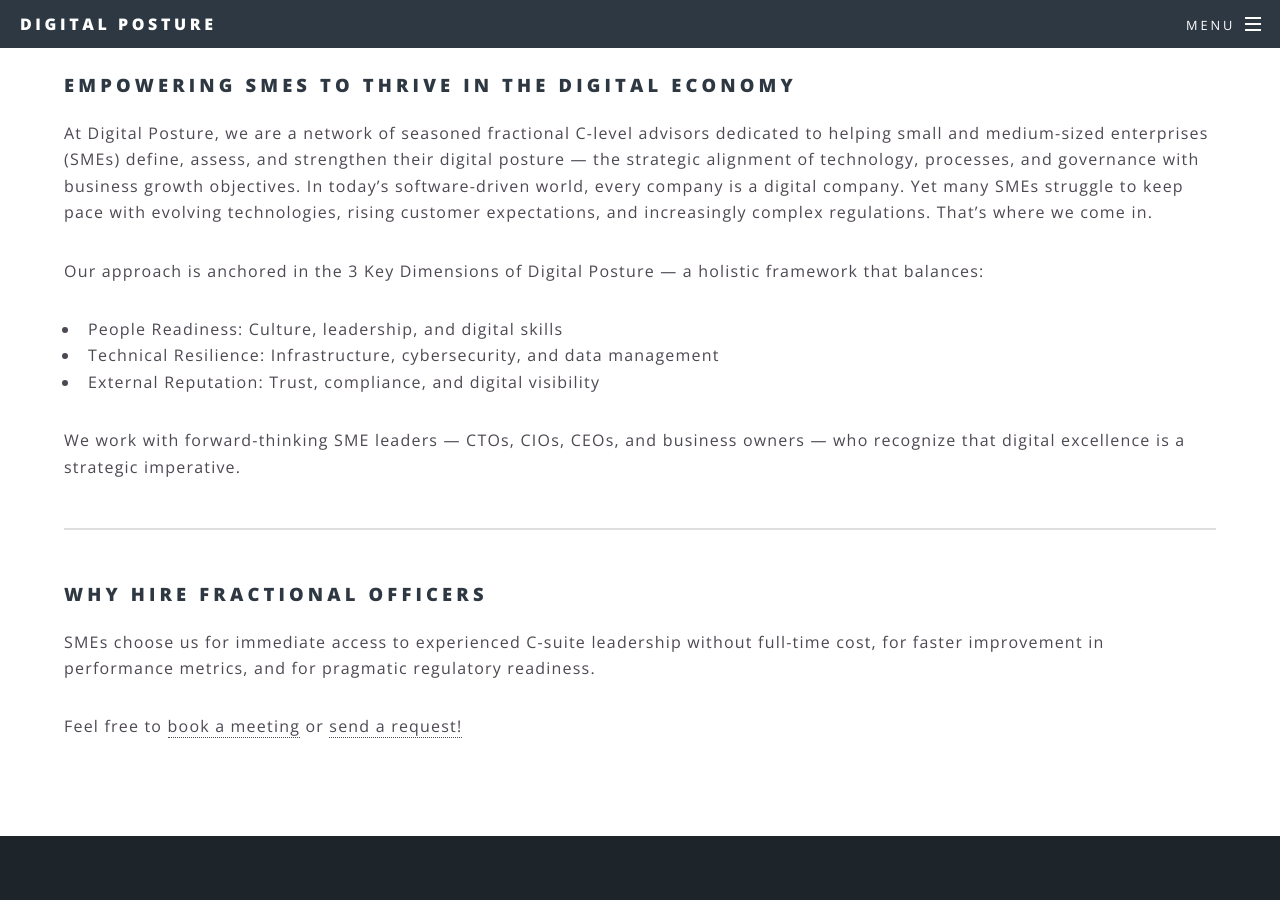
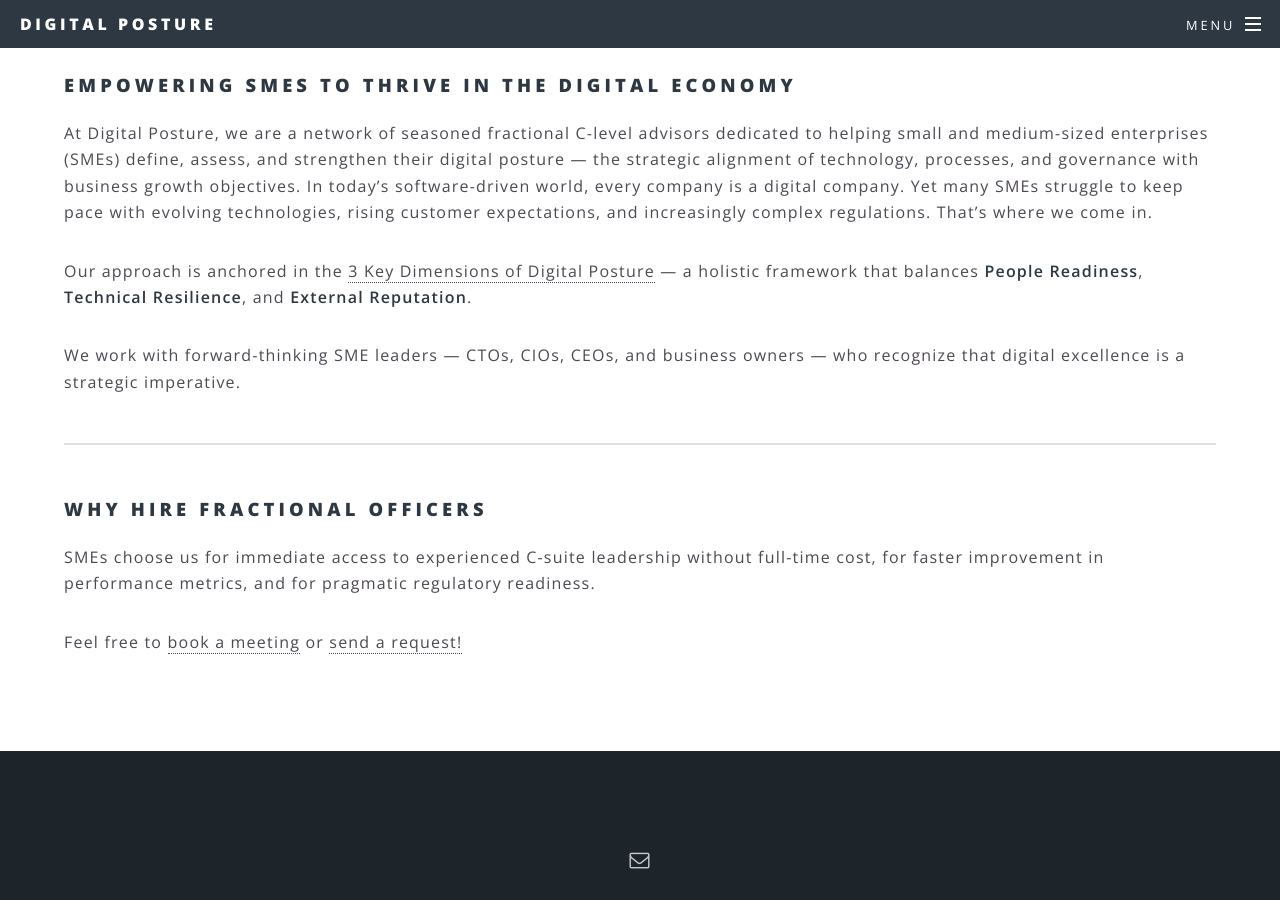
Before and after one commit to mixxr/mixxr.github.io, a Jekyll site: the page built from 0about-us.html, in a window 1280 px wide and 900 px high, scrolled down 420 px. Built offline with Jekyll 4.4.1, drawn with Linux system fonts in a browser that asks for light colours.

Commit message:
about-us 2

```diff
--- a/about-us.html
+++ b/0about-us.html
@@ -12,15 +13,8 @@
 		In today’s software-driven world, every company is a digital company. Yet many SMEs struggle to keep pace with
 		evolving technologies, rising customer expectations, and increasingly complex regulations. That’s where we come
 		in.</p>
-	<p>Our approach is anchored in the 3 Key Dimensions of Digital Posture — a holistic framework that balances:
-	<ul>
-		<li>People Readiness: Culture, leadership, and digital skills</li>
-		<li> Technical Resilience: Infrastructure, cybersecurity, and data management
-		</li>
-		<li>
-			External Reputation: Trust, compliance, and digital visibility
-		</li>
-	</ul>
+	<p>Our approach is anchored in the <a href="{{ site.lang }}{% link 3dimensions.html%}">3 Key Dimensions of Digital Posture</a> — a holistic framework that balances
+		<b>People Readiness</b>, <b>Technical Resilience</b>, and <b>External Reputation</b>.
 	</p>
 	<p>We work with forward-thinking SME leaders — CTOs, CIOs, CEOs, and business owners — who recognize that digital excellence is a strategic imperative.</p>
 	<hr />
@@ -28,6 +22,6 @@
 <section>
 	<h3>Why hire fractional Officers</h3>
 	<p>SMEs choose us for immediate access to experienced C-suite leadership without full-time cost, for faster improvement in performance metrics, and for pragmatic regulatory readiness.</p>
-	<p>Feel free to <a href="{% link book-meeting.html %}">book a meeting</a> or <a
-			href="{% link index.html %}#cta">send a request!</a></p>
+	<p>Feel free to <a href="{{site.lang}}{% link book-meeting.html %}">book a meeting</a> or <a
+			href="{{site.lang}}{% link index.html %}#cta">send a request!</a></p>
 </section>
--- a/3dimensions.html
+++ b/3dimensions.html
@@ -3,6 +3,7 @@
 title: Three Dimensions
 subtitle: An Overview of the 3 Dimensions of Digital Posture
 permalink: /3dimensions
+date: 2025-10-11
 ---
 			<section>
 				<p>The Digital Posture refers to the overall readiness, maturity, and resilience of an organization’s digital capabilities. Think of it as the organization’s “stance” in the digital economy—how well it can leverage technology to achieve strategic goals, adapt to disruption, and remain competitive.</p>
--- a/book-meeting.html
+++ b/book-meeting.html
@@ -3,6 +3,7 @@
 title: Book a free meeting
 subtitle: this is a 30 minutes free meeting to discuss your needs about the digital posture
 permalink: /book-meeting
+date: 2025-10-12
 ---
 	<!-- Calendly inline widget begin -->
 	 <main>
--- a/index.html
+++ b/index.html
@@ -74,9 +74,9 @@
 				<h2>How we can help</h2>
 			</div>
 			<div class="content">
-				<p>We are a network of fractional C-level advisors who support SMEs in defining and adopting the right digital posture
+				<p><a href="{{site.lang}}{% link 0about-us.html%}">We are</a> a network of fractional C-level advisors who support SMEs in defining and adopting the right digital posture
 					aligned with their growth objectives. Through a structured process — including interviews, document analysis, and technical assessments —
-					we identify areas for improvement and opportunities for development across the <a href="{% link 3dimensions.html %}">3 Key Dimensions of Digital Posture</a>.</p>
+					we identify areas for improvement and opportunities for development across the <a href="{{site.lang}}{% link 3dimensions.html %}">3 Key Dimensions of Digital Posture</a>.</p>
 			</div>
 		</section>
 	</section>
--- a/tools.html
+++ b/tools.html
@@ -3,6 +3,7 @@
 title: Tools
 subtitle: Tools to assess the Digital Posture and its 3 Dimensions
 permalink: /tools
+date: 2025-10-13
 ---
 	<h3>{{ page.title }}</h3>
 	<hr />
```
Also changed, not shown: other parts of 0about-us.html (+1 -0 lines).
